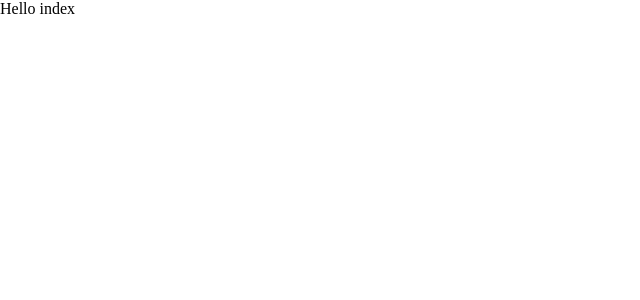
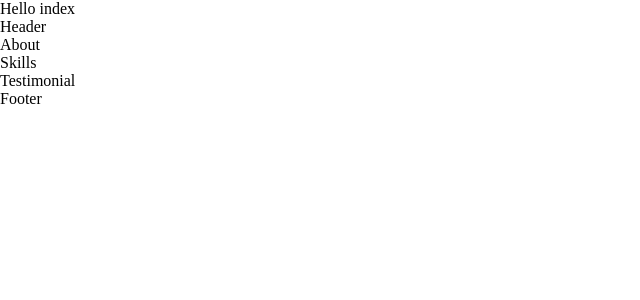
Before and after one commit to devhmac/Final_portfolio, a Next.js app in the folder portfolio-site/: page / in a window 1280 px wide. Shown: the top 300 px of the page, without its empty margins (0-640 px from the left). Built offline with nearby package versions, Linux system fonts and the light colour scheme.

Commit message:
containers brought in'

```diff
--- a/portfolio-site/pages/index.js
+++ b/portfolio-site/pages/index.js
@@ -1,6 +1,8 @@
 import Head from 'next/head'
 import Image from 'next/image'
 import styles from '../styles/Home.module.scss'
+
+import { About, Footer, Header, Skills, Testimonial, Work } from '../container/containerIndex'
 
 export default function Home() {
   return (
@@ -10,7 +12,14 @@ export default function Home() {
         <meta name="Portfolio" content="Generated by create next app" />
         <link rel="icon" href="/favicon.ico" />
       </Head>
-      <div>Hello index</div>
+      <div className={styles.app}>Hello index
+        <Header />
+        <About />
+        <Skills />
+        <Testimonial />
+        <Work />
+        <Footer />
+      </div>
     </div>
   )
 }
```
